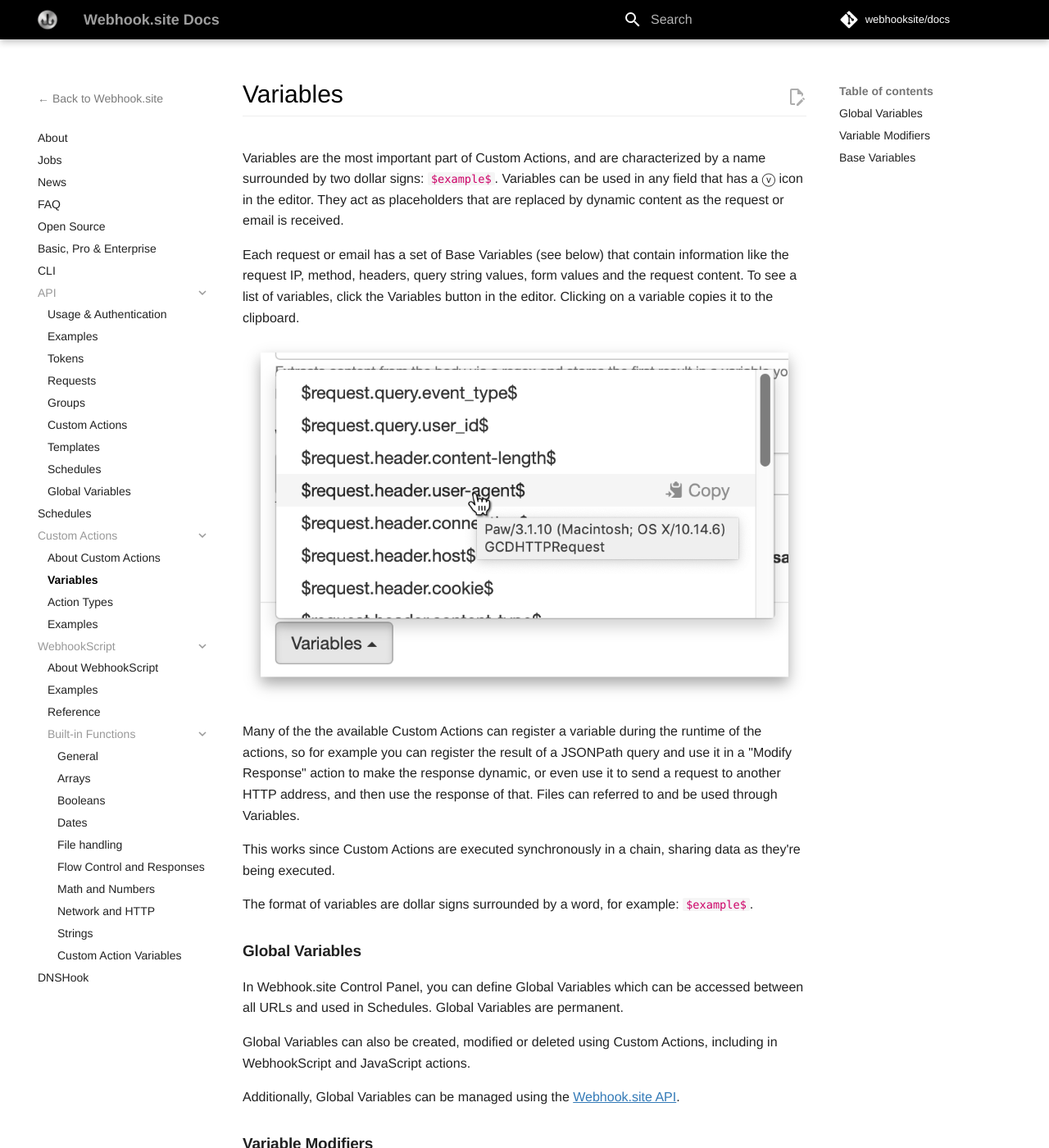
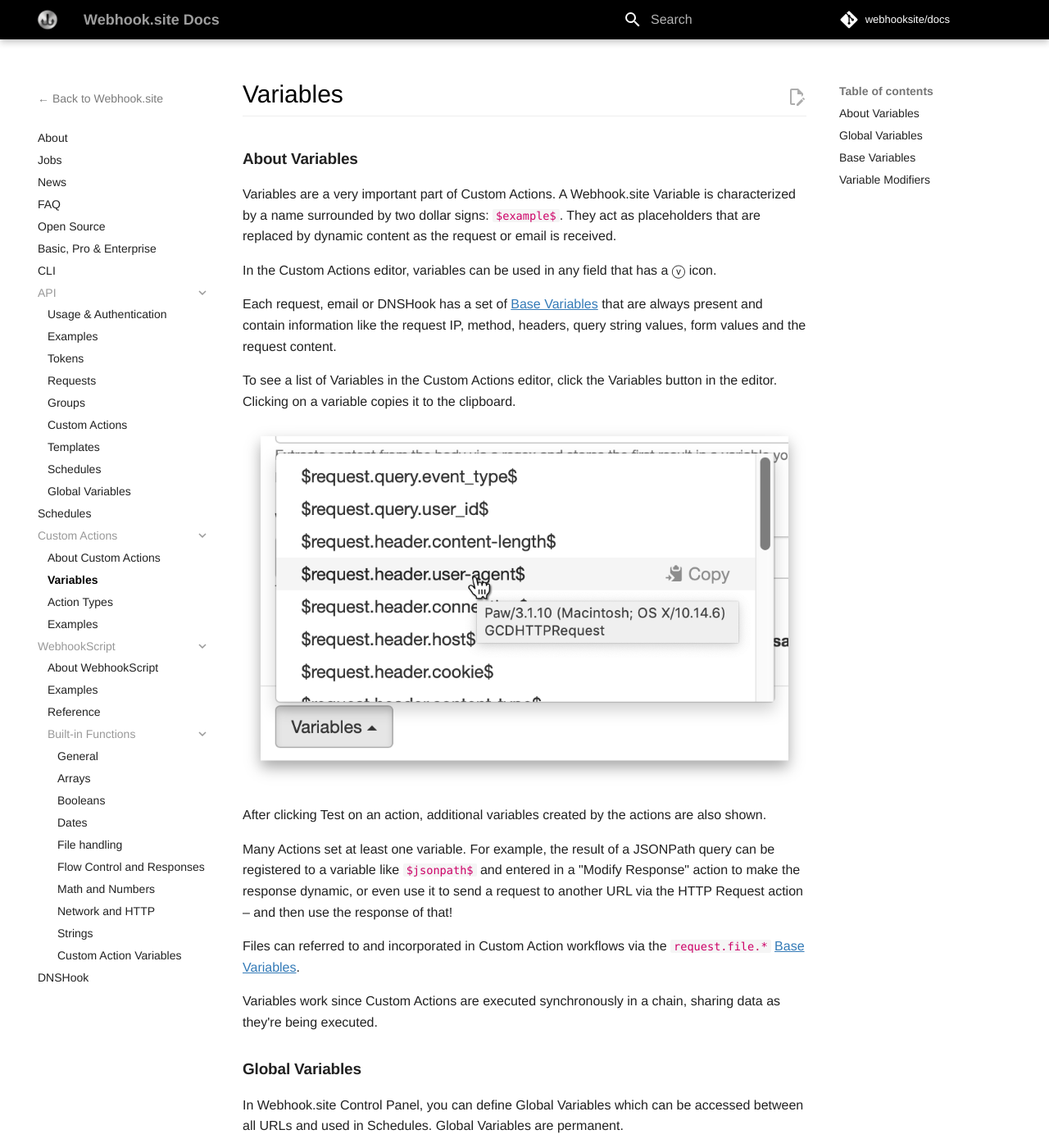
Before and after one commit to webhooksite/docs, an MkDocs documentation site: the page built from docs/custom-actions/variables.md, in a window 1280 px wide and 1400 px high. Shown: the whole window at 82% size. Built offline with MkDocs 1.6.1 and Material for MkDocs 9.7.7, drawn with Linux system fonts in a browser that asks for light colours; comment, search, counter and statistics services are not loaded; some of the changed text lies outside the part shown.

Commit message:
Rewrite Variables page

```diff
--- a/docs/custom-actions/variables.md
+++ b/docs/custom-actions/variables.md
@@ -4,17 +4,25 @@
 parent: Custom Actions
 ---
 
-Variables are the most important part of Custom Actions, and are characterized by a name surrounded by two dollar signs: `$example$`. Variables can be used in any field that has a ⓥ icon in the editor. They act as placeholders that are replaced by dynamic content as the request or email is received.
+### About Variables
 
-Each request or email has a set of Base Variables (see below) that contain information like the request IP, method, headers, query string values, form values and the request content. To see a list of variables, click the Variables button in the editor. Clicking on a variable copies it to the clipboard.
+Variables are a very important part of Custom Actions. A Webhook.site Variable is characterized by a name surrounded by two dollar signs: `$example$`. They act as placeholders that are replaced by dynamic content as the request or email is received.
+
+In the Custom Actions editor, variables can be used in any field that has a ⓥ icon.
+
+Each request, email or DNSHook has a set of [Base Variables](#base-variables) that are always present and contain information like the request IP, method, headers, query string values, form values and the request content.
+
+To see a list of Variables in the Custom Actions editor, click the Variables button in the editor. Clicking on a variable copies it to the clipboard.
 
 ![Variables Menu](/images/variables.png)
 
-Many of the the available Custom Actions can register a variable during the runtime of the actions, so for example you can register the result of a JSONPath query and use it in a "Modify Response" action to make the response dynamic, or even use it to send a request to another HTTP address, and then use the response of that. Files can referred to and be used through Variables.
+After clicking Test on an action, additional variables created by the actions are also shown.
 
-This works since Custom Actions are executed synchronously in a chain, sharing data as they're being executed.
+Many Actions set at least one variable. For example, the result of a JSONPath query can be registered to a variable like `$jsonpath$` and entered in a "Modify Response" action to make the response dynamic, or even use it to send a request to another URL via the HTTP Request action – and then use the response of that!
 
-The format of variables are dollar signs surrounded by a word, for example: `$example$`.
+Files can referred to and incorporated in Custom Action workflows via the `request.file.*` [Base Variables](#base-variables).
+
+Variables work since Custom Actions are executed synchronously in a chain, sharing data as they're being executed.
 
 ### Global Variables
 
@@ -24,21 +32,7 @@
 
 Additionally, Global Variables can be managed using the [Webhook.site API](/api/global-variables.html).
 
-### Variable Modifiers
 
-Adding specific suffixes to variable names will let you process the value in the following ways:
-
-| Variable                | Example Input                          | Example Output                         | Description                                                                                                                           |
-|-------------------------|----------------------------------------|----------------------------------------|---------------------------------------------------------------------------------------------------------------------------------------|
-| $example$               | `{"json": "value"}`                    | `{"json": "value"}`                    | *no modifier*                                                                                                                         |
-| $example.json$          | `{"json": "value"}`                    | `{\"json\": \"value\"}`                | Escapes all special JSON characters, allowing to use any string in a JSON object. Escaped characters include \b, \f, \n, \r, \t, ", \ |
-| $example.html_encode$   | `<p>some html</p>`                     | `&lt;p&gt;some html&lt;/p&gt;`         | Escapes all special HTML characters                                                                                                   |
-| $example.html_decode$   | `&lt;p&gt;some html&lt;/p&gt;`         | `<p>some html</p>`                     | Replaces all escaped HTML escapes with normal characters                                                                              |
-| $example.html_strip$    | `<p>some html</p>`                     | `some html`                            | Removes all HTML tags from input string                                                                                               |
-| $example.base64_encode$ | `{"json": "<b>value</b>"}`             | `eyJqc29uIjogIjxiPnZhbHVlPC9iPiJ9Cg==` | Encodes the variable to base64                                                                                                        |
-| $example.base64_decode$ | `eyJqc29uIjogIjxiPnZhbHVlPC9iPiJ9Cg==` | `{"json": "<b>value</b>"}`             | Decodes a base64 encoded string                                                                                                       |
-| $example.url_encode$    | `{"json": "value"}`                    | `%7B%22json%22%3A+%22value%22%7D`      | Escapes all special HTTP URL characters                                                                                               |
-| $example.url_decode$    | `%7B%22json%22%3A+%22value%22%7D`      | `{"json": "value"}`                    | Replaces all special HTTP URL escapes with normal characters                                                                          |
 
 ### Base Variables
 
@@ -75,3 +69,19 @@
 | request.html_content              | Email         | Parsed HTML content                                                                                    |
 | request.destinations              | Email         | Comma separated list of recipients.                                                                    |
 | request.checks.[name]             | Email         | True or false for email checks (DKIM, SPF, etc.)                                                       |
+
+### Variable Modifiers
+
+Adding specific suffixes to variable names will let you process the value in the following ways:
+
+| Variable                | Example Input                          | Output                                 | Description                                                                                                                           |
+|-------------------------|----------------------------------------|----------------------------------------|---------------------------------------------------------------------------------------------------------------------------------------|
+| $example$               | `{"json": "value"}`                    | `{"json": "value"}`                    | *no modifier*                                                                                                                         |
+| $example.json$          | `{"json": "value"}`                    | `{\"json\": \"value\"}`                | Escapes all special JSON characters, allowing to use any string in a JSON object. Escaped characters include \b, \f, \n, \r, \t, ", \ |
+| $example.html_encode$   | `<p>some html</p>`                     | `&lt;p&gt;some html&lt;/p&gt;`         | Escapes all special HTML characters                                                                                                   |
+| $example.html_decode$   | `&lt;p&gt;some html&lt;/p&gt;`         | `<p>some html</p>`                     | Replaces all escaped HTML escapes with normal characters                                                                              |
+| $example.html_strip$    | `<p>some html</p>`                     | `some html`                            | Removes all HTML tags from input string                                                                                               |
+| $example.base64_encode$ | `{"json": "<b>value</b>"}`             | `eyJqc29uIjogIjxiPnZhbHVlPC9iPiJ9Cg==` | Encodes the variable to base64                                                                                                        |
+| $example.base64_decode$ | `eyJqc29uIjogIjxiPnZhbHVlPC9iPiJ9Cg==` | `{"json": "<b>value</b>"}`             | Decodes a base64 encoded string                                                                                                       |
+| $example.url_encode$    | `{"json": "value"}`                    | `%7B%22json%22%3A+%22value%22%7D`      | Escapes all special HTTP URL characters                                                                                               |
+| $example.url_decode$    | `%7B%22json%22%3A+%22value%22%7D`      | `{"json": "value"}`                    | Replaces all special HTTP URL escapes with normal characters                                                                          |
```
Also changed, not shown: other parts of docs/custom-actions/variables.md (+1 -1 lines).
